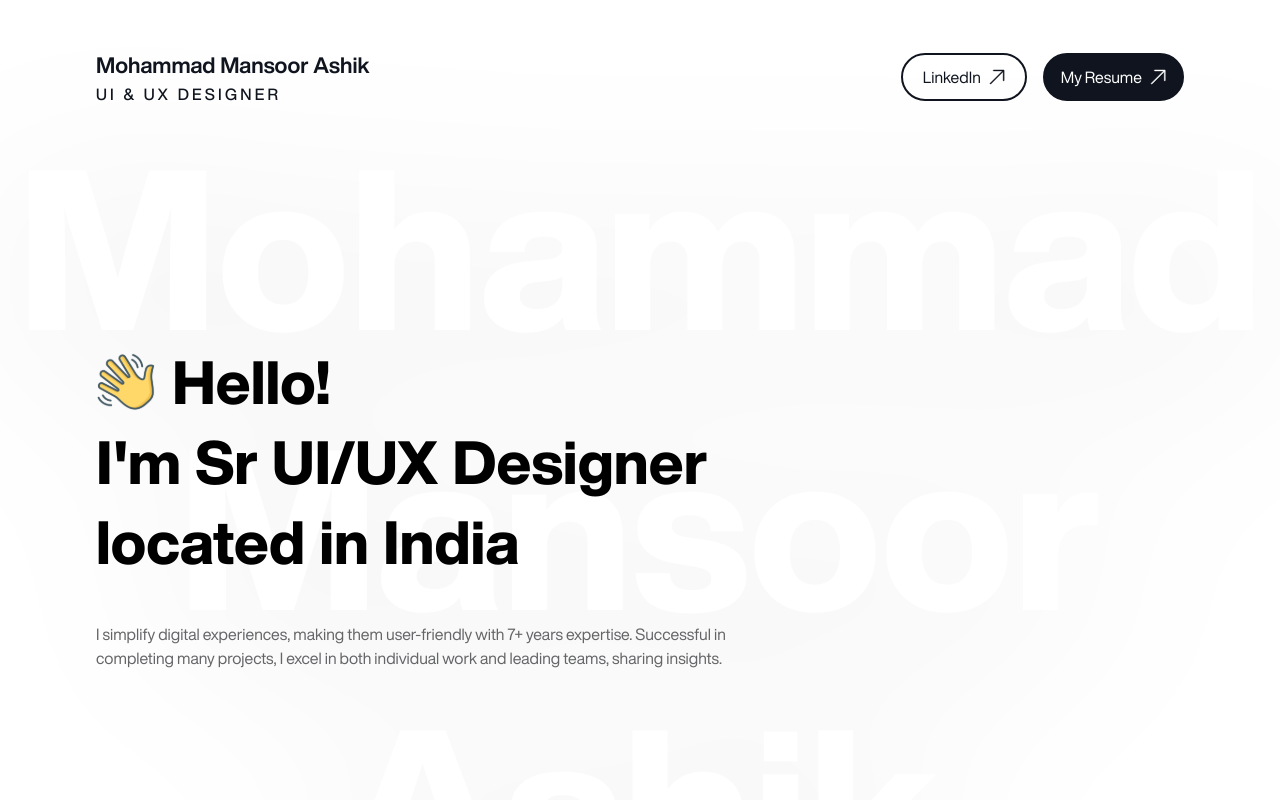
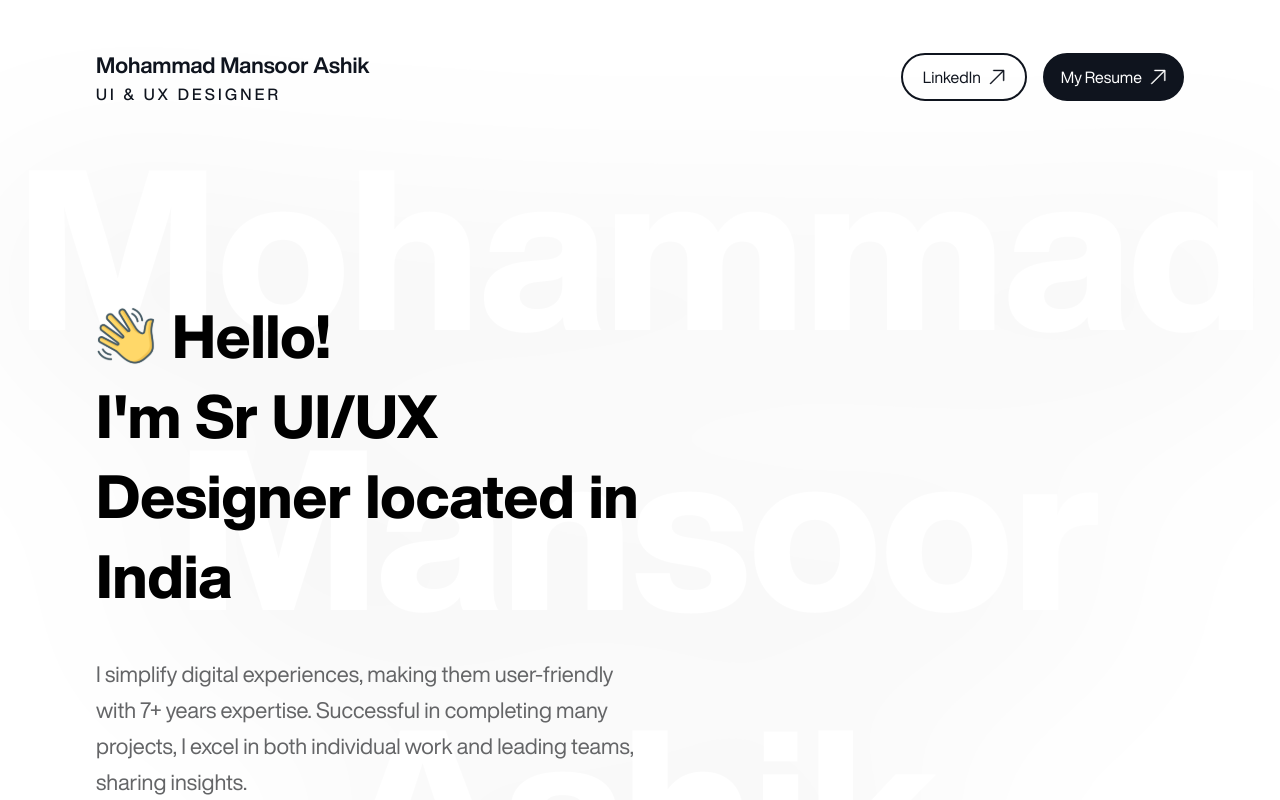
Before and after one commit to karthickicp/portfolio, a React (Vite) app: page / in a window 1280 px wide. Shown: the top 800 px of the page. Built offline with nearby package versions, Linux system fonts and the light colour scheme.

Commit message:
Added footer page

```diff
--- a/src/index.css
+++ b/src/index.css
@@ -25,7 +25,7 @@ body {
   background-image: url('./assets/img/topSec-bg.png');
 } */
 
-.profile-pic-shadow {
+/* .profile-pic-shadow {
   background: linear-gradient(
     to bottom,
     rgba(217, 217, 217, 0) 0%,
@@ -34,20 +34,45 @@ body {
     rgba(255, 255, 255, 0.87) 85.48%,
     #ffffff 100%
   );
+} */
+
+.topsec-img {
+  transform: translateY(150px);
 }
 
+/* .topsec-img::after {
+  content: "";
+  position: absolute;
+  left: 0;
+  bottom: 0;
+  width: 100%;
+  height: 50%;
+  background: linear-gradient(
+    180deg,
+    rgba(217, 217, 217, 0) 0%,
+    rgba(217, 217, 217, 0) 56.71%,
+    rgba(255, 255, 255, 0.6) 73.8%,
+    rgba(255, 255, 255, 0.87) 85.48%,
+    #ffffff 100%
+  );
+  pointer-events: none;
+} */
+
 .descSec {
-  height: 900px;
+  /* height: 900px; */
   /* background: url("./assets/img/profile.png"); */
   background-repeat: no-repeat;
   /* background-position: right bottom;
   background-size: auto 900px; */
 }
-.descSec h1 {
+/* .descSec h1 {
   width: min(60%, 783px);
-}
+} */
 .descSec .para-text {
   max-width: 680px;
+}
+.dribble-image-cover img {
+  transform: scale(1.35);
 }
 
 /* custom tailwind styles */
@@ -56,6 +81,9 @@ body {
 }
 .sec-category {
   @apply text-[1.125rem] leading-[1.654rem] tracking-widest mb-[0.875rem];
+}
+.wrapper {
+  @apply w-full float-start;
 }
 .wrapper-space {
   @apply mb-[8.75rem];
@@ -78,6 +106,6 @@ body {
 .testimonial-role {
   @apply text-[1.25rem] leading-[1.838rem] font-medium text-[#878A8F];
 }
-.dribble-images {
-  @apply rounded-[0.375rem];
+.dribble-image-cover {
+  @apply h-[33.125rem] flex items-center overflow-hidden rounded-[0.375rem];
 }
--- a/src/layouts/footer.tsx
+++ b/src/layouts/footer.tsx
@@ -1,14 +1,16 @@
 import mailIcon from "@/assets/img/icons/mail.png";
 export const Footer = () => {
   return (
-    <footer className="wrapper pt-[8.75rem] pb-20">
-      <h1 className="sec-title mb-[2.875rem]">
-        Let's Connect and Blend Creativity with Functionality!
-      </h1>
-      <div>
-        <img src={mailIcon} alt="mail-icon" />
-        <span>Ashikuxd@gmail.com</span>
-        <p>©Mohammad Mansoor 2024</p>
+    <footer className="wrapper pt-[8.75rem] pb-20 border-[0.094rem] border-[#DFDFDF]">
+      <div className="container">
+        <h1 className="sec-title mb-[2.875rem]">Let's Connect and Blend Creativity with Functionality!</h1>
+        <div>
+          <div className="mb-4">
+          <img src={mailIcon} alt="mail-icon" className="me-[0.875rem] float-start h-10"/>
+          <span className="text-[28px] leading-[2.573rem] text-black mt-1 inline-block">Ashikuxd@gmail.com</span>
+          </div>
+          <p className="text-[1.125rem] text-[#665D5D] leading-[1.654rem]">©Mohammad Mansoor 2024</p>
+        </div>
       </div>
     </footer>
   );
--- a/src/views/home/dribbleShots.tsx
+++ b/src/views/home/dribbleShots.tsx
@@ -11,7 +11,7 @@ export const DribbleShots = () => {
           <h2 className="sec-title">Dribbble Shots</h2>
         </div>
         <div className="w-full float-start flex justify-between gap-[70px]">
-          <div className="dribble-image-cover">
+          <div className="dribble-image-cover bg-[#E8ECED]">
             <img
               src={dribbleShotOne}
               alt="dribble-shot-1"
@@ -19,7 +19,7 @@ export const DribbleShots = () => {
               className="dribble-images"
             />
           </div>
-          <div className="dribble-image-cover">
+          <div className="dribble-image-cover bg-[#F1F1F1]">
             <img
               src={dribbleShotTwo}
               alt="dribble-shot-2"
@@ -27,7 +27,7 @@ export const DribbleShots = () => {
               className="dribble-images"
             />
           </div>
-          <div className="dribble-image-cover">
+          <div className="dribble-image-cover bg-[#E2E4F0]">
             <img
               src={dribbleShotThree}
               alt="dribble-shot-3"
--- a/src/views/home/topSection.tsx
+++ b/src/views/home/topSection.tsx
@@ -4,13 +4,13 @@ import hand from "@/assets/img/icons/hand-symbol.svg";
 
 export const TopSection = () => {
   return (
-    <div className="wrapper topSec relative">
+    <div className="wrapper topSec relative mb-[130px]">
       <h1 className=" text-[17.5vw] 3xl:text-[18.75rem] text-white -z-10 font-extrabold leading-[17.5rem] text-center drop-shadow-[0_30px_100px_rgba(0,0,0,0.08)] relative">
         Mohammad <br /> Mansoor <br /> Ashik
       </h1>
       <div className="w-full float-start absolute bottom-0">
         <div className="container">
-          <div className="flex items-end descSec mb-[130px]">
+          <div className="flex items-end descSec">
             <div className="flex-1">
               <div className="flex items-center">
                 <img src={hand} alt="hand-sign" className="me-4" />
@@ -21,25 +21,25 @@ export const TopSection = () => {
               <h1 className="text-[3.75rem] leading-[5rem] 3xl:text-[4.375rem] font-extrabold mb-10 3xl:leading-[5.625rem]">
                 I'm Sr UI/UX Designer located in India
               </h1>
-              <p className="text-paragraph para-text">
+              <p className="text-paragraph para-text text-[22px] leading-9">
                 I simplify digital experiences, making them user-friendly with
                 7+ years expertise. Successful in completing many projects, I
                 excel in both individual work and leading teams, sharing
                 insights.
               </p>
             </div>
-            {/* <div className="relative flex-1 flex justify-end">
-              <img
+            <div className="relative flex-1 flex justify-end topsec-img">
+              {/* <img
                 src={profilePicture}
                 alt="profile-picture"
-                className="max-h-[750px] 3xl:max-h-[100%]"
-              />
-              <img
+                // className="max-h-[675px] 3xl:max-h-[100%]"
+              /> */}
+              {/* <img
                 src={profilePictureShadow}
                 alt="profile-picture"
                 className="absolute max-h-[750px] 3xl:max-h-[100%] top-0"
-              />
-            </div> */}
+              /> */}
+            </div>
           </div>
         </div>
       </div>
```
